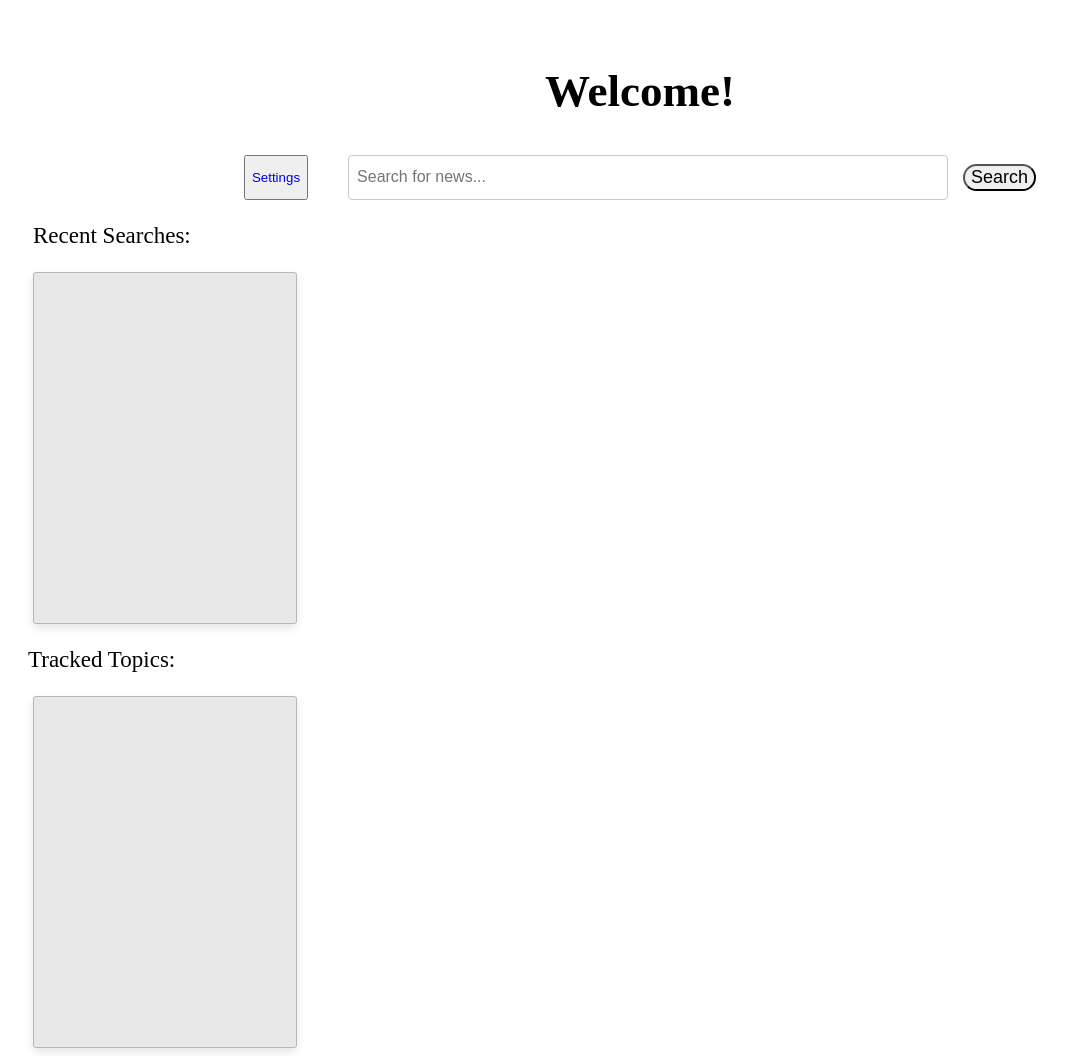
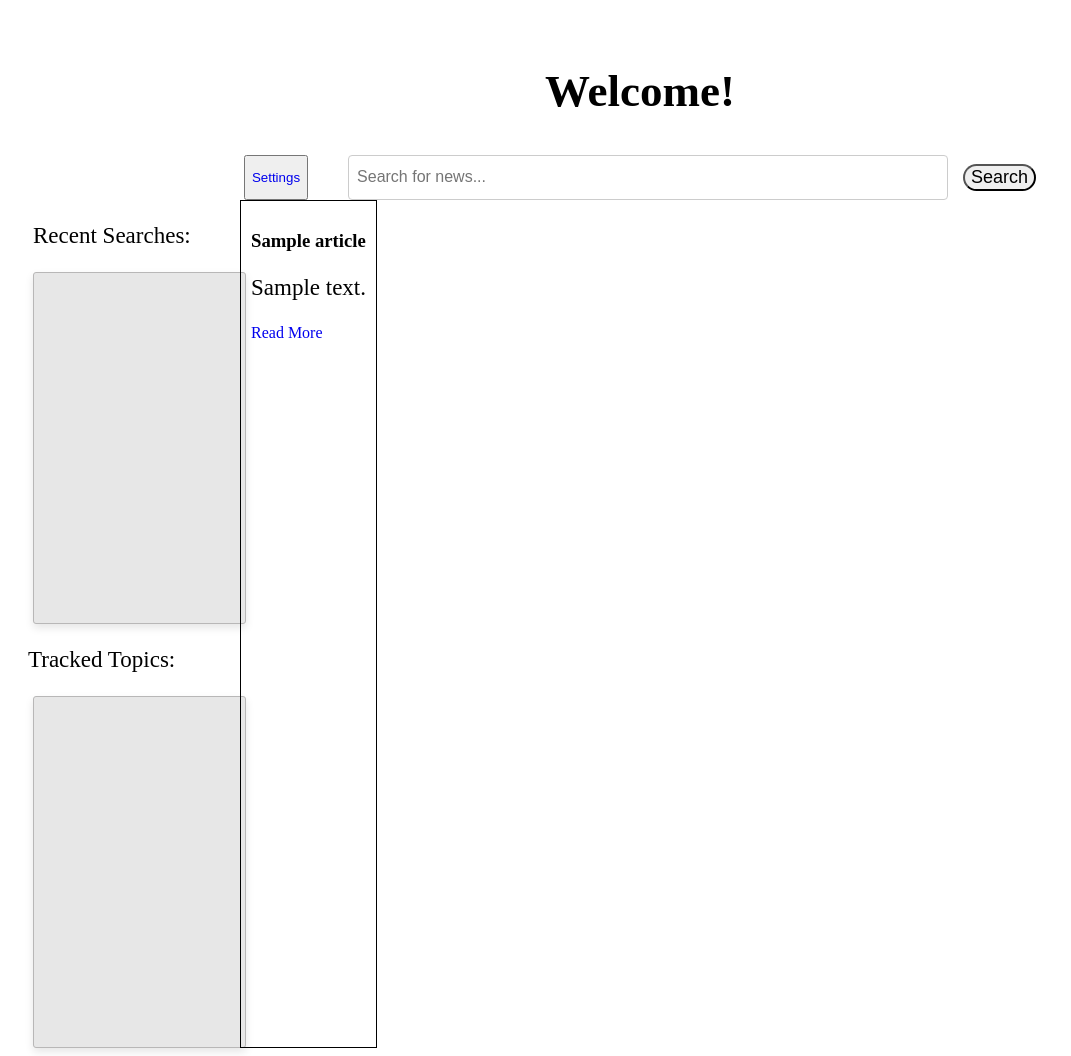
Before and after one commit to IzMo2000/TopicTide, a Flask app: page /home in a window 1280 px wide. Shown: the part 180-1236 px from the top of the page, without its empty margins (0-1071 px from the left). Run offline with Flask 3, Linux system fonts and the light colour scheme; a database or web service that is not in the repository returns one stand-in record (values such as "Sample title"); data that the repository does not hold is empty.

Commit message:
adding to welcome page

```diff
--- a/news.py
+++ b/news.py
@@ -66,13 +66,13 @@ def randompopular():
         if response.status_code == 200:
             # Convert the response to JSON format
             news_data = response.json()
-            article1 = news_data['articles']
-            art = []
-            for article in article1:
-                art.append((article['title'], article['description'], article['url']))
+            # article1 = news_data['articles']
+            # # art = []
+            # # for article in article1:
+            # #     art.append((article['title'], article['description'], article['url']))
 
 
-            return art
+            return news_data['articles']
         else:
             print(f"Error: {response.status_code} - {response.text}")
             return None
--- /dev/null
+++ b/static/articleslayout.css
@@ -0,0 +1,9 @@
+.pagecontainer {
+    display: flex;
+  }
+
+  .articles-container {
+    display: flex;
+    flex-wrap: wrap;
+    padding: 10px;
+  }
--- a/static/main.css
+++ b/static/main.css
@@ -1,6 +1,9 @@
 .center{
   display: block; margin: 0 auto;
+
 }
+
+
 .center input {
   margin: 0 auto;
 }
@@ -182,3 +185,6 @@ button:hover {
 a{
   text-decoration: none;
 }
+
+.pagecontainer{
+  border: white;}
--- a/templates/home.html
+++ b/templates/home.html
@@ -2,17 +2,39 @@
 {% block content %}
 <h2 style= "font-size: 45px;">Welcome!</h2>
 <div class = "search-container">
-<button type = "button"> <a href = "/settings"> Settings </a> </button>
-<form action="/search" method="get">
+  <button type = "button"> <a href = "/settings"> Settings </a> </button>
+  <form action="/search" method="get">
     <input style = "width: 600px; height: 45px; margin-left: 40px; margin-right:15px;" type="text" name="q" placeholder="Search for news...">
     <input style = "cursor: pointer;border-radius: 40px; font-size: 18px;" type="submit" value="Search">
   </form>
 </div>
-<div style = "margin-left: 20px">
-<p style = "text-align: left; margin-left:5px;"> Recent Searches:</p>
-<div class = "card" style =  "margin: 0px 5px; width: 5%"> </div>
-<p style = "text-align: left;"> Tracked Topics: </p>
-<div class = "card" style =  "margin: 0px 5px; width: 5%"> </div>
+
+<div class ="pagecontainer">
+  <div style = "margin-left: 20px">
+    <p style = "text-align: left; margin-left:5px;"> Recent Searches:</p>
+    <div class = "card" style =  "margin: 0px 5px; width: 5%">
+
+    </div>
+  <p style = "text-align: left;"> Tracked Topics: </p>
+<div class = "card" style =  "margin: 0px 5px; width: 5%">
+
+</div>
 </div>
 
+<div style = "border: 1px solid black;">
+  <div class="articles-container">
+    {% if populararts %}
+        {% for article in populararts %}
+          <div class="article">
+            <h3>{{ article['title'] }}</h3>
+            <p>{{ article['description'] }}</p>
+            <a href="{{ article['url'] }}">Read More</a>
+          </div>
+        {% endfor %}
+      {% else %}
+        <p>No popular articles found.</p>
+      {% endif %}
+  </div>
+</div>
+</div>
 {% endblock %}
--- a/templates/layout.html
+++ b/templates/layout.html
@@ -5,6 +5,7 @@
 <meta name="viewport" content="width=device-width, initial-scale=1">
 <link rel="stylesheet" type="text/css" href="{{ url_for('static', filename='main.css') }}">
 <link rel="stylesheet" type="text/css" href="{{ url_for('static', filename='login.css') }}">
+<link rel="stylesheet" type="text/css" href="{{ url_for('static', filename='articleslayout.css') }}">
 <link href="https://fonts.googleapis.com/css2?family=Noto+Serif+JP:wght@400;700&display=swap" rel="stylesheet">
 </head>
 <body>
```
